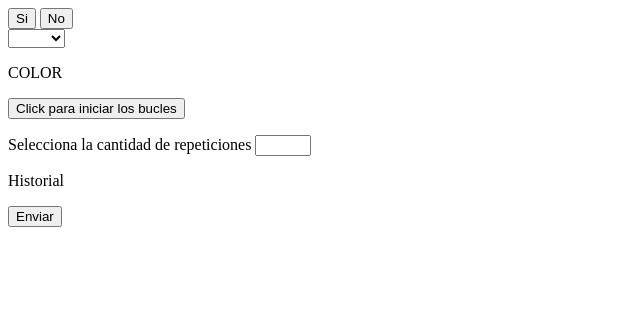
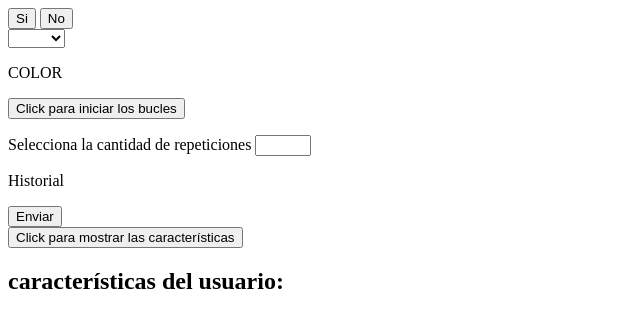
Before and after one commit to Juan-Alejandro-Arriaga/javascript, a website: page cap-05/src/index.html in a window 1280 px wide. Shown: the whole page, without its empty margins (0-640 px from the left). Drawn offline with Linux system fonts and the light colour scheme.

Commit message:
Corrección de errores del README.md y agregación del ejemplo del `for/in`

```diff
--- a/cap-05/src/funciones/loops.js
+++ b/cap-05/src/funciones/loops.js
@@ -26,3 +26,18 @@ function getHistorial() {
         Hist.innerText = "Historial: " + historial.join(", ");
     }
 }
+
+function showCharacteristics() {
+    const lista = document.getElementById('CharINfo');
+    const usuario = {
+        nombre: "Alejandro",
+        edad: 17,
+        pais: "México Mágico",
+        profesion: "Chalan"
+    };
+    for (let propiedad in usuario) {
+        const item = document.createElement('li');
+        item.textContent = `${propiedad}: ${usuario[propiedad]}`;
+        lista.appendChild(item);
+      }
+}
--- a/cap-05/src/index.html
+++ b/cap-05/src/index.html
@@ -72,6 +72,13 @@
                 Enviar
             </button>
         </div>
+        <div class="cuerpo-loops-3">
+            <button onclick="showCharacteristics()">
+                Click para mostrar las características
+            </button>
+            <h2>características del usuario:</h2>
+            <ul id="CharINfo"></ul>
+        </div>
         <script src="funciones/conditionals.js"></script>
         <script src="funciones/loops.js"></script>
     </body>
```
Also changed, not shown: cap-05/README.md.
